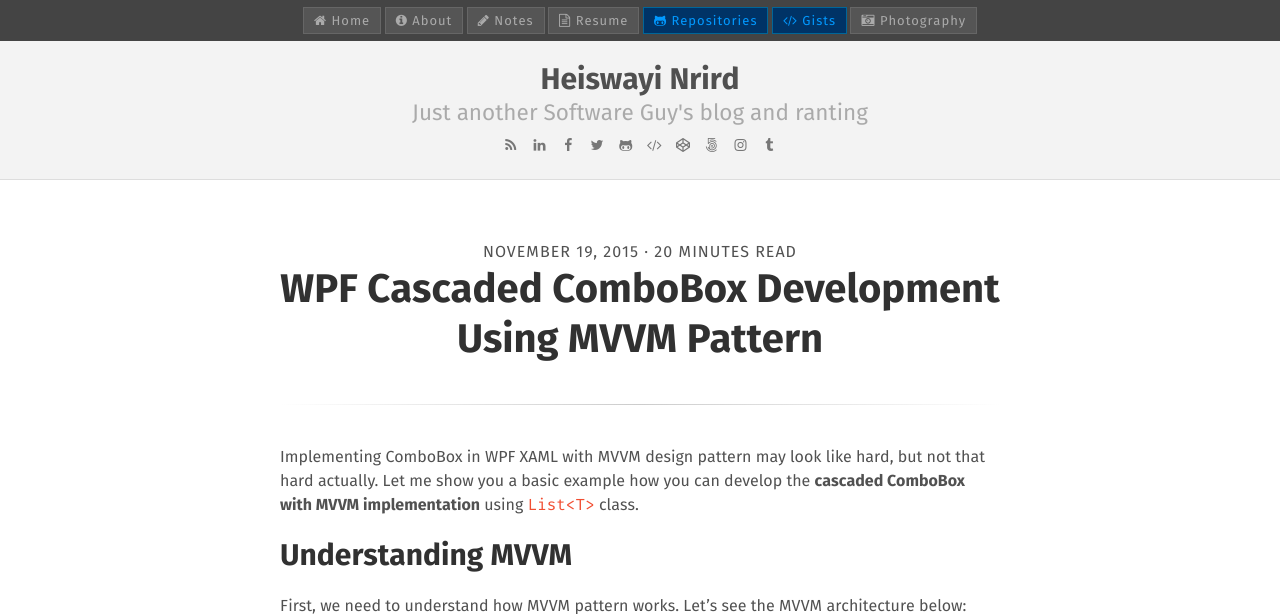
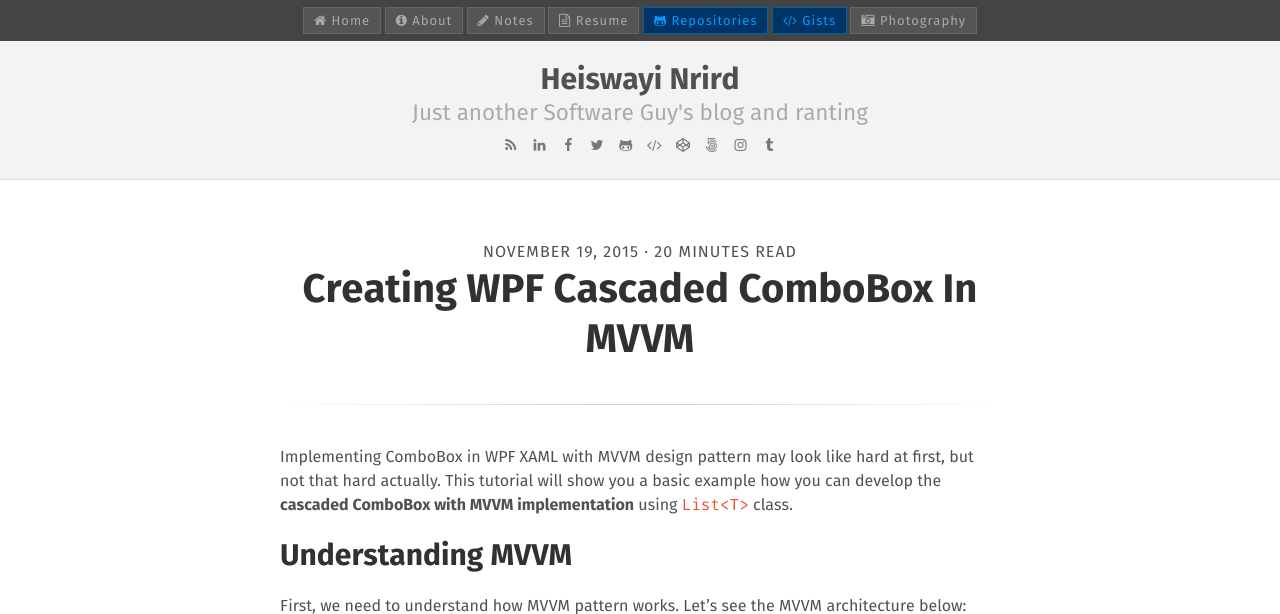
Before and after one commit to x-axis/heiswayi.github.io, a Jekyll site: the page built from _posts/2015-11-19-creating-wpf-cascaded-combobox-in-mvvm.md, in a window 1280 px wide and 900 px high, cut to the strip 0-614 px from the top of the window. Built offline with Jekyll 4.4.1, drawn with Linux system fonts in a browser that asks for light colours; nearby versions of some CDN libraries; Markdown is read by kramdown in place of the engine named in the settings; some of the changed text lies outside the part shown.

Commit message:
Revise entry

````diff
--- a/_posts/2015-11-19-wpf-cascaded-combobox-development-using-mvvm-pattern.md
+++ b/_posts/2015-11-19-creating-wpf-cascaded-combobox-in-mvvm.md
@@ -1,11 +1,11 @@
 ---
 layout: post
-title: WPF Cascaded ComboBox Development Using MVVM Pattern
+title: Creating WPF Cascaded ComboBox In MVVM
 description: A tutorial to create an example of WPF cascaded ComboBox using MVVM design pattern.
 keywords: cascaded combobox, wpf mvvm
 ---
 
-Implementing ComboBox in WPF XAML with MVVM design pattern may look like hard, but not that hard actually. Let me show you a basic example how you can develop the **cascaded ComboBox with MVVM implementation** using `List<T>` class.
+Implementing ComboBox in WPF XAML with MVVM design pattern may look like hard at first, but not that hard actually. This tutorial will show you a basic example how you can develop the **cascaded ComboBox with MVVM implementation** using `List<T>` class.
 
 ## Understanding MVVM
 
@@ -57,7 +57,7 @@ Solution 'ComboBoxMVVMExample' (1 project)
 	└── MainWindow.xaml
 ```
 
-**NOTE:** All code here have been simplified; all comments and linebreaks have been removed. Please check the source code of the project for more details.
+**NOTE:** All code here have been simplified; all comments and linebreaks have been removed. Please check the [source code](https://github.com/heiswayi/ComboBoxMVVMExample) of the project for more details.
 
 The code inside `ViewModelBase.cs` file:
 
@@ -70,8 +70,8 @@ namespace ComboBoxMVVMExample.ViewModel
 {
     public abstract class ViewModelBase : INotifyPropertyChanged
     {
-				[Conditional("DEBUG")]
-				[DebuggerStepThrough]
+        [Conditional("DEBUG")]
+        [DebuggerStepThrough]
         public virtual void VerifyPropertyName(string propertyName)
         {
             if (TypeDescriptor.GetProperties(this)[propertyName] == null)
@@ -130,7 +130,7 @@ namespace ComboBoxMVVMExample.ViewModel
             _execute = execute;
             _canExecute = canExecute;
         }
-				[DebuggerStepThrough]
+        [DebuggerStepThrough]
         public bool CanExecute(object parameters)
         {
             return _canExecute == null ? true : _canExecute(parameters);
````
Also changed, not shown: other parts of _posts/2015-11-19-creating-wpf-cascaded-combobox-in-mvvm.md (+1 -1 lines).
